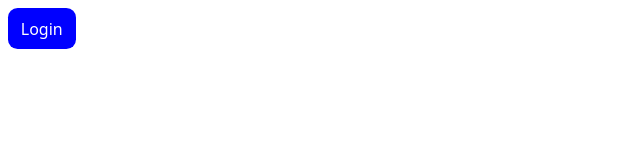
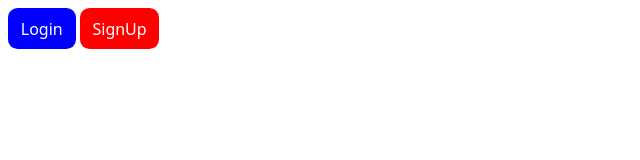
Before and after one commit to MS-Builds/git-concept, a plain HTML site: page index.html in a window 1280 px wide. Shown: the whole page, without its empty margins (0-640 px from the left). Drawn offline with Linux system fonts and the light colour scheme.

Commit message:
feature(signup): Added signup functionality with signup-button

```diff
--- a/index.html
+++ b/index.html
@@ -8,6 +8,7 @@
 </head>
 <body>
     <button id="login">Login</button>
+    <button id="signup">SignUp</button>
     <script src="main.js"></script>
 </body>
 </html>
--- a/main.js
+++ b/main.js
@@ -1,5 +1,11 @@
 const loginBtn = document.getElementById("login");
+const signUpBtn = document.getElementById("signup");
 
 loginBtn.addEventListener("click", () => {
     alert("Logged In Successfully")
 })
+
+// SignUp
+signUpBtn.addEventListener("click",()=>{
+    alert("SignUp Successfully")
+})
--- a/style.css
+++ b/style.css
@@ -16,3 +16,12 @@ button#login {
   font-size: 1rem;
   font-weight: 500;
 }
+
+button#signup {
+  padding: 0.6rem 0.8rem;
+  background-color: red;
+  color: white;
+  border-radius: 0.6rem;
+  font-size: 1rem;
+  font-weight: 500;
+}
```
